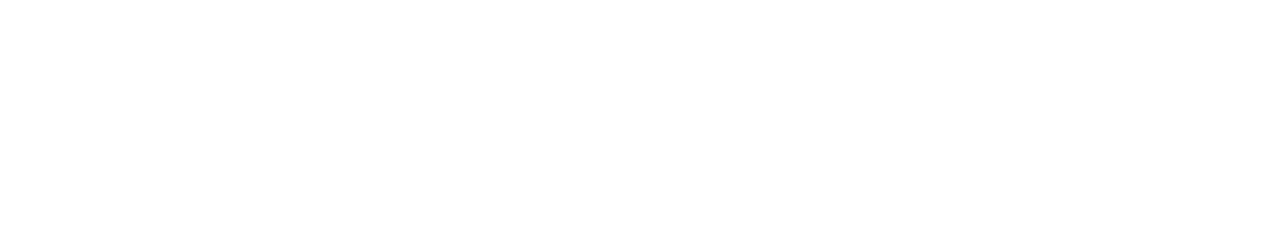
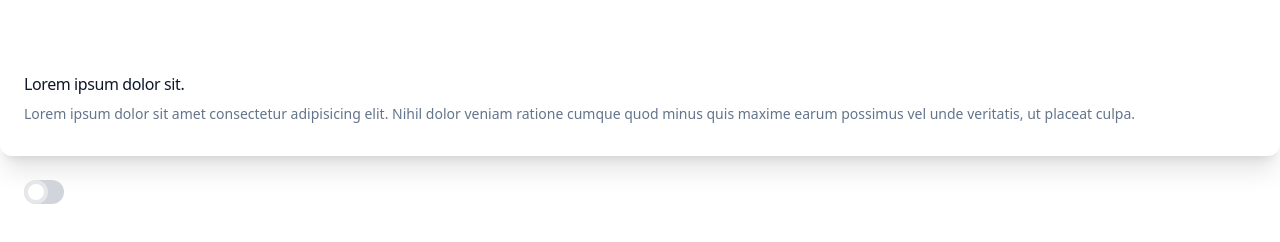
Before and after one commit to jkaps9/tailwind-sandbox, a website: page 18-dark-mode/index.html in a window 1280 px wide. Drawn offline with Linux system fonts and the light colour scheme.

Commit message:
finished sandbox

```diff
--- a/18-dark-mode/index.html
+++ b/18-dark-mode/index.html
@@ -1,5 +1,5 @@
 <!DOCTYPE html>
-<html lang="en" class="dark">
+<html lang="en">
   <head>
     <meta charset="UTF-8" />
     <meta http-equiv="X-UA-Compatible" content="IE=edge" />
@@ -7,9 +7,61 @@
     <!-- <script src="https://cdn.tailwindcss.com"></script> -->
     <link rel="stylesheet" href="../dist/styles.css" />
     <title>Dark Mode</title>
+    <style>
+      /* CHECKBOX TOGGLE SWITCH */
+      /* @apply rules for documentation, these do not work as inline style */
+      .toggle-checkbox:checked {
+        @apply: right-0 border-green-400;
+        right: 0;
+        border-color: #68d391;
+      }
+      .toggle-checkbox:checked + .toggle-label {
+        @apply: bg-green-400;
+        background-color: #68d391;
+      }
+    </style>
   </head>
   <body>
     <!-- By default, you can have your project use whatever mode your OS is using. You can use "dark:{class}". You can also set your config to use a class instead of using your OS mode -->
+    <div
+      class="container mx-auto mt-10 bg-white dark:bg-slate-900 rounded-xl px-6 py-8 shadow-xl"
+    >
+      <h3 class="text-slate-900 dark:text-white font-medium tracking-tight">
+        Lorem ipsum dolor sit.
+      </h3>
+
+      <p class="text-slate-500 dark:text-slate-400 mt-2 text-sm">
+        Lorem ipsum dolor sit amet consectetur adipisicing elit. Nihil dolor
+        veniam ratione cumque quod minus quis maxime earum possimus vel unde
+        veritatis, ut placeat culpa.
+      </p>
+    </div>
+
+    <div
+      class="relative inline-block w-10 mr-2 ml-6 mt-6 align-middle select-none transition duration-200 ease-in"
+    >
+      <input
+        type="checkbox"
+        name="toggle"
+        id="toggle"
+        class="toggle-checkbox absolute block w-6 h-6 rounded-full bg-white border-4 appearance-none cursor-pointer"
+      />
+      <label
+        for="toggle"
+        class="toggle-label block overflow-hidden h-6 rounded-full bg-gray-300 cursor-pointer"
+      ></label>
+    </div>
+    <!-- <label for="toggle" class="text-xs text-gray-700">Toggle me.</label> -->
+
+    <script>
+      document.getElementById("toggle").addEventListener("change", function () {
+        if (this.checked) {
+          document.documentElement.classList.add("dark");
+        } else {
+          document.documentElement.classList.remove("dark");
+        }
+      });
+    </script>
   </body>
 </html>
 
--- a/tailwind.config.js
+++ b/tailwind.config.js
@@ -1,12 +1,16 @@
 /** @type {import('tailwindcss').Config} */
 module.exports = {
+  darkMode: 'class',
   content: ["./**/*.html"],
   theme: {
     fontFamily: {
       sans: ['ui-sans-serif', 'system-ui'],
       serif: ['ui-serif', 'Georgia'],
       mono: ['ui-monospace', 'SFMono-regular'],
+      sansG: ['Graphik', 'sans-serif'],
+      serifM: ['Merriweather', 'serif'],
     },
+
     extend: {
       animation: {
         "spin-slow": "spin 3s linear infinite",
@@ -21,6 +25,7 @@ module.exports = {
       transitionDuration: {
         2000: "2000ms",
       },
+
     },
   },
   plugins: [],
```
Also changed, not shown: 17-customization/index.html (+27 -4 lines), dist/styles.css, 1 other file.
